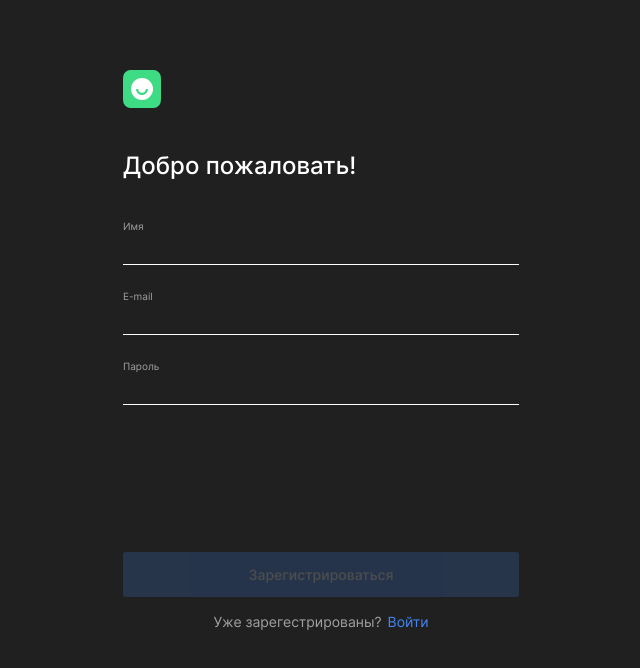
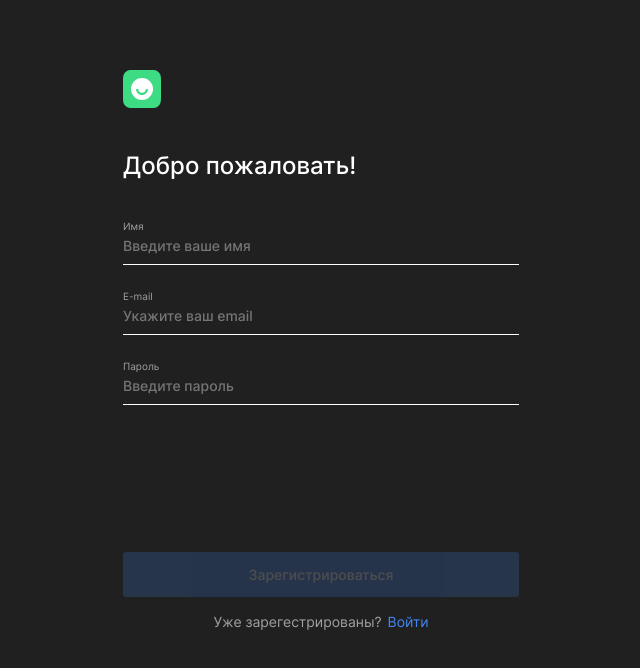
Before and after one commit to VladimirAlbrekht/movies-explorer-frontend, a React (Create React App) app: page /signup in a window 1280 px wide. Shown: the top 668 px of the page, without its empty margins (319-959 px from the left). Built offline with nearby package versions, Linux system fonts and the light colour scheme.

Commit message:
Fixed mistakes after review

```diff
--- a/src/components/Entrance/Entrance.css
+++ b/src/components/Entrance/Entrance.css
@@ -111,6 +111,7 @@
   line-height: 17px;
   text-align: center;
   color: #A0A0A0;
+  margin-bottom: 20px;
 }
 
 .entrance__link {
@@ -119,6 +120,7 @@
   font-size: 14px;
   line-height: 17px;
   color: #4285F4;
+  margin-bottom: 20px;
 }
 
 @media (max-width: 768px) {
--- a/src/components/Entrance/Entrance.js
+++ b/src/components/Entrance/Entrance.js
@@ -38,6 +38,8 @@ function Entrance({
                                 minLength='2'
                                 maxLength='30'
                                 required
+                                placeholder="Введите ваше имя"
+                                title="Введите ваше имя"
                                 value={values.name || ''}
                                 onChange={handleChange}
 
@@ -56,6 +58,8 @@ function Entrance({
                             minLength='2'
                             maxLength='30'
                             required
+                            placeholder="Укажите ваш email"
+                            title="Укажите ваш email"
                             value={values.email || ''}
                             onChange={handleChange}
 
@@ -71,10 +75,12 @@ function Entrance({
                             className='entrance__input'
                             name='password'
                             minLength='4'
-                            maxLength='20'
+                            maxLength='15'
                             required
                             value={values.password || ''}
                             onChange={handleChange}
+                            placeholder="Введите пароль"
+                            title="Введите пароль"
                         />
                         <span id='password-error' className='entrance__error'>
                             {errors.password ? `Что-то пошло не так...` : ''}
--- a/src/components/Logo/Logo.js
+++ b/src/components/Logo/Logo.js
@@ -6,7 +6,7 @@ function Logo() {
 
   // ---РАЗМЕТКА JSX---
   return (
-    <Link to='/' className='logo'>
+    <Link to='/' className='button logo'>
       <img className='logo__image' src={logo} alt='Логотип приложения Movies' />
     </Link>
   );
--- a/src/components/MoviesCard/MoviesCard.js
+++ b/src/components/MoviesCard/MoviesCard.js
@@ -30,7 +30,7 @@ function MoviesCard({ card, onLike, savedPage }) {
   return (
     <li className='movie'>
       <div className='movie__container'>
-        <a className='movie__link' href={card.trailer} target='_blank' rel='noreferrer'>
+        <a className='button movie__link' href={card.trailer} target='_blank' rel='noreferrer'>
           <img className='movie__pic' src={thumbnail} alt={nameRU} />
         </a>
         <div className='movie__info'>
--- a/src/components/Profile/Profile.js
+++ b/src/components/Profile/Profile.js
@@ -41,6 +41,8 @@ function Profile({ onSignOut, infoMessage }) {
               required
               id='name'
               disabled={!isInputActive}
+              placeholder="Введите имя"
+              title="Введите имя"
             />
             <span id="name-error" className='profile__error'>
               {errors.name ? `Что-то пошло не так...` : ''}
@@ -58,6 +60,8 @@ function Profile({ onSignOut, infoMessage }) {
               required
               id='email'
               disabled={!isInputActive}
+              placeholder="Укажите ваш email"
+              title="Укажите ваш email"
             />
             <span id='email-error' className='profile__error'>
               {errors.email ? `Что-то пошло не так...` : ''}
```
